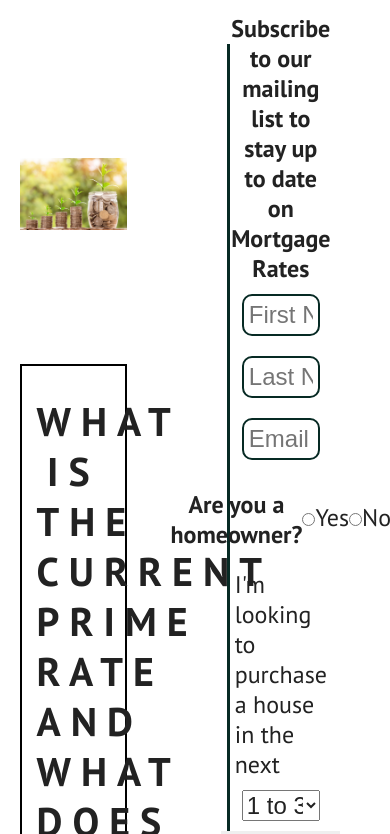
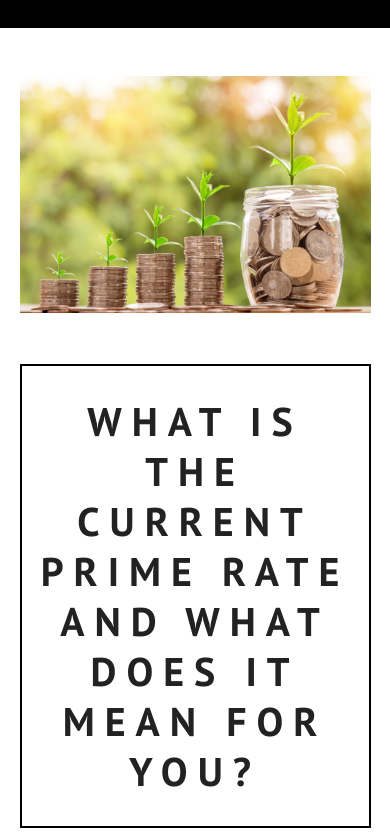
Before and after one commit to hiraahsan/techTestWise, a website built with webpack: page src/index.html in a window 390 px wide. Shown: the part 106-940 px from the top of the page. Built offline with nearby package versions, Linux system fonts and the light colour scheme; no server answers.

Commit message:
adding media queries

```diff
--- a/src/styles/_main.scss
+++ b/src/styles/_main.scss
@@ -3,6 +3,9 @@ main {
     line-height: 20px;
     max-width: 1400px;
     margin: 0 5%;
+    @include for-tablet-portrait-up {
+        flex-direction: column;
+    }
     // padding: 0 5%;
 
     .moneyplantImage {
@@ -17,10 +20,20 @@ main {
 
     .articleSection {
         width: 60%;
-        margin-right: 55px;
         margin-top: 150px;
         padding-right: 100px;
         border-right: 3px solid $brunswick;
+
+        @include for-tablet-portrait-up {
+            width: 90%;
+            border: none;
+            // margin: 0;
+            padding: 0;
+        }
+
+        @include for-phone-only {
+            width: 100%;
+        }
 
         p {
             margin: 20px 0;
@@ -56,11 +69,25 @@ main {
         position: fixed;
         margin-top: 100px;
 
+        @include for-tablet-portrait-up {
+            width: 100%;
+            position: initial;
+            margin: 0;
+        }
+
         form {
             display: flex;
             flex-direction: column;
             align-items: center;
             width: 100%;
+
+            @include for-tablet-portrait-up {
+                width: 70%;
+            }
+
+            @include for-phone-only {
+                width: 100%;
+            }
         }
         h3 {
             text-align: center;
--- a/src/styles/_stock.scss
+++ b/src/styles/_stock.scss
@@ -19,6 +19,11 @@
     padding: 10px 0;
     height: auto;
     right: 5%;
+
+    @include for-phone-only {
+        width: 100%;
+        position: initial;
+    }
 
     .stockTicker {
         display: inline-block;
```
